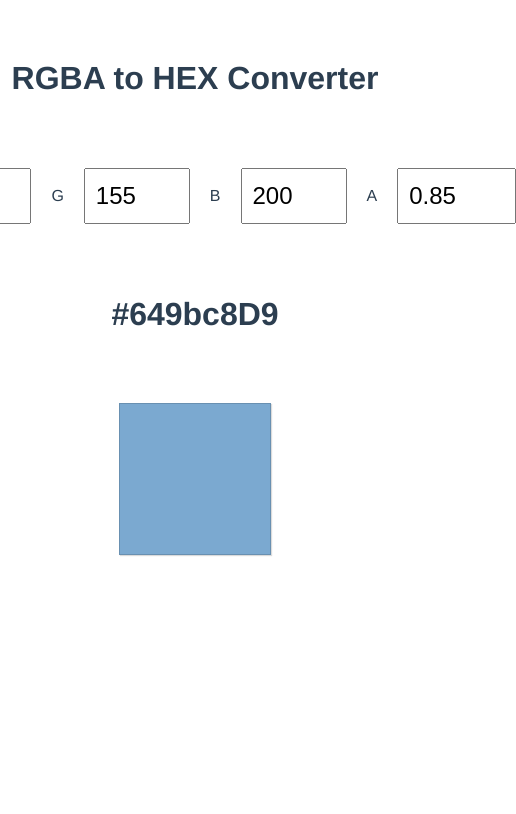
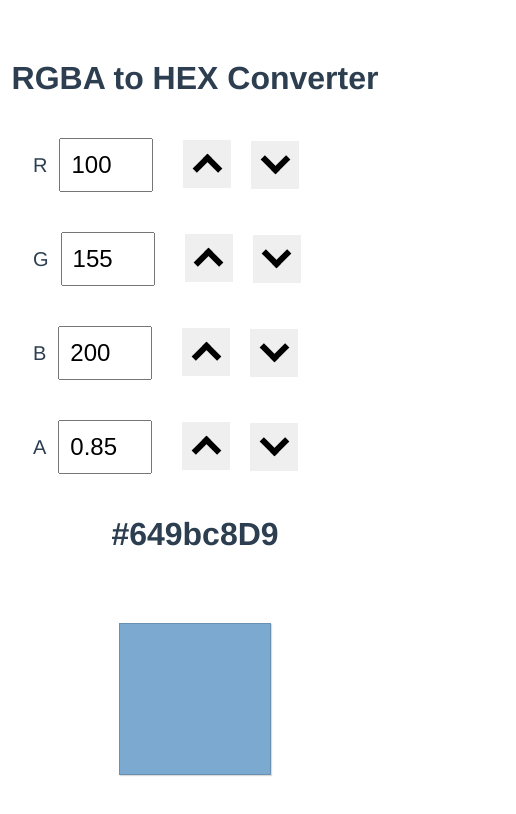
Before and after one commit to Fuad-Isayev/color-converter, a Vue app: page / in a window 390 px wide. Shown: the top 814 px of the page, 516 px wide, since content can reach past the window. Built offline with nearby package versions, Linux system fonts and the light colour scheme.

Commit message:
mobile version fixed

```diff
--- a/src/App.vue
+++ b/src/App.vue
@@ -11,6 +11,14 @@ export default {
   name: 'App',
   components: {
     Home,
+  },
+  mounted() {
+    window.onresize = this.getDimensions;
+  },
+  methods: {
+    getDimensions() {
+      this.$store.state.screenWidth = window.innerWidth;
+    }
   }
 }
 </script>
--- /dev/null
+++ b/src/components/Color-Input.vue
@@ -0,0 +1,201 @@
+<template>
+    <div style="display: flex">
+        <label :for="color">{{ color[0].toUpperCase() }}</label>
+        <input :ref="color" class="color-input" :class="isMobile ? 'mobile' : ''" :value="value"
+            @input="$emit('input', $event.target.value)" type="text" :id="color" min="0" :max="max || 255"
+            :maxlength="maxLength || 3">
+        <div class="increment-buttons" :class="isMobile ? 'mobile' : ''">
+            <div @click="increment()" @mousedown="startIncrement" @touchstart="startIncrement" @mouseup="stopIncrement"
+                @touchend="stopIncrement" @mouseleave="stopIncrement" class="button increment"
+                :class="isMobile ? 'mobile' : ''">
+                <div class="arrow arrow-up" :class="isMobile ? 'mobile' : ''">
+                </div>
+            </div>
+            <div @click="decrement()" @mousedown="startDecrement" @mouseup="stopIncrement" @mouseleave="stopIncrement"
+                class="button decrement" :class="isMobile ? 'mobile' : ''">
+                <div class="arrow arrow-down" :class="isMobile ? 'mobile' : ''">
+                </div>
+            </div>
+        </div>
+    </div>
+</template>
+
+<script>
+export default {
+    name: "Color-Input",
+    props: {
+        color: String,
+        max: String,
+        maxLength: String,
+        value: [Number, String],
+    },
+    data() {
+        return {
+            intervalId: null,
+            timeOutId: null,
+        }
+    },
+    computed: {
+        inputValue() {
+            let value = this.$refs[this.color].value;
+            return value;
+        },
+        isMobile() {
+            return this.$store.getters.isMobile;
+        }
+    },
+    methods: {
+        startIncrement() {
+            this.timeOutId = setTimeout(() => {
+                this.intervalId = setInterval(this.increment, 100);
+            }, 300);
+        },
+        startDecrement() {
+            this.timeOutId = setTimeout(() => {
+                this.intervalId = setInterval(this.decrement, 100);
+            }, 300);
+        },
+        stopIncrement() {
+            clearInterval(this.intervalId);
+            clearTimeout(this.timeOutId);
+        },
+        increment() {
+            let incremention = this.color === 'alpha' ? 0.01 : 1;
+            if (this.value < this.$refs[this.color].max) {
+                let value = +this.value + incremention;
+                value = this.color === 'alpha' ? value.toFixed(2) : value;
+                this.$emit('input', value + '');
+            }
+        },
+        decrement() {
+            let decremention = this.color === 'alpha' ? 0.01 : 1;
+            if (this.value > 0) {
+                let value = +this.value - decremention;
+                value = this.color === 'alpha' ? value.toFixed(2) : value;
+                this.$emit('input', value + '')
+            }
+        }
+    }
+}
+</script>
+
+<style lang="scss">
+.color-input {
+    width: 80px;
+    height: 50px;
+    font-size: 24px;
+    padding: 0 0 0 10px;
+    margin: 50px 0;
+
+    &:hover {
+        &+.increment-buttons {
+            visibility: visible;
+        }
+    }
+
+    &.mobile {
+        margin: 20px 0;
+    }
+}
+
+label {
+    margin: 0 12px 0 25px;
+    font-size: 20px;
+    align-self: center;
+}
+
+.increment-buttons {
+    width: 19px;
+    height: 42px;
+    padding: 0;
+    margin: 0;
+    margin-left: -24px;
+    align-self: center;
+    visibility: hidden;
+    // background: rgba(0, 255, 255, 0.285);
+
+    &:hover {
+        visibility: visible;
+    }
+
+    &.mobile {
+        display: flex;
+        flex-direction: row;
+        align-items: center;
+        width: 150px;
+        height: 50px;
+        margin-left: 20px;
+        visibility: visible;
+    }
+}
+
+.button {
+    background: #00000010;
+    width: 19px;
+    height: 20px;
+    padding: 0;
+    margin: 0;
+    position: relative;
+    cursor: pointer;
+
+    &:hover {
+        background: #00000030;
+    }
+
+    &.increment {
+        margin-bottom: 2px;
+    }
+
+    &.mobile {
+        // background: rgba(255, 192, 203, 0.296);
+        margin-left: 10px;
+        width: 48px;
+        height: 48px;
+
+        &.decrement {
+            margin-left: 20px;
+        }
+    }
+}
+
+.arrow {
+    width: 5px;
+    height: 5px;
+    margin: 0 auto;
+    border: 0 solid black;
+    transform: rotateZ(45deg);
+    position: absolute;
+    left: 5.7px;
+
+    &.arrow-up {
+        border-width: 3px 0 0 3px;
+        top: 7px;
+    }
+
+    &.arrow-down {
+        border-width: 0 3px 3px 0;
+        bottom: 7px;
+    }
+
+    &.mobile {
+        width: 20px;
+        height: 20px;
+        position: static;
+
+        &.arrow-up {
+            margin-top: 18px;
+            height: 15px;
+            width: 15px;
+            border-width: 6px 0 0 6px;
+
+        }
+
+        &.arrow-down {
+            height: 15px;
+            width: 15px;
+            margin-top: 8px;
+            border-width: 0 6px 6px 0;
+        }
+    }
+}
+</style>
--- a/src/main.js
+++ b/src/main.js
@@ -1,8 +1,10 @@
-import Vue from 'vue'
-import App from './App.vue'
+import Vue from 'vue';
+import App from './App.vue';
+import store from './store';
 
 Vue.config.productionTip = false
 
 new Vue({
+  store,
   render: h => h(App),
 }).$mount('#app')
--- /dev/null
+++ b/src/store.js
@@ -0,0 +1,23 @@
+import Vue from 'vue';
+import Vuex from 'vuex';
+
+Vue.use(Vuex);
+
+const options = {
+    state: {
+        screenWidth: window.innerWidth,
+    },
+    getters: {
+        isMobile(state) {
+            return state.screenWidth < 600;
+        },
+    },
+    mutations: {
+
+    },
+    actions: {
+
+    }
+}
+
+export default new Vuex.Store(options);
--- a/src/views/Home.vue
+++ b/src/views/Home.vue
@@ -3,15 +3,11 @@
         <div class="title">
             <h1>RGBA to HEX Converter</h1>
         </div>
-        <div class="color-inputs">
-            <label for="red">R</label>
-            <input class="color-input" v-model="red" type="number" name="red" id="red" min="0" max="255">
-            <label for="green">G</label>
-            <input class="color-input" v-model="green" type="number" name="green" id="green" min="0" max="255">
-            <label for="blue">B</label>
-            <input class="color-input" v-model="blue" type="number" name="blue" id="blue" min="0" max="255">
-            <label for="alpha">A</label>
-            <input class="color-input" v-model="alpha" type="number" name="alpha" id="alpha" step="0.01" min="0" max="1">
+        <div class="color-inputs" :class="isMobile ? 'flex-column' : ''">
+            <ColorInput v-model="red" color="red" />
+            <ColorInput v-model="green" color="green" />
+            <ColorInput v-model="blue" color="blue" />
+            <ColorInput v-model="alpha" color="alpha" max="1" maxLength="4" />
         </div>
         <h1> {{ hexColor(red, blue, green, alpha) }} </h1>
         <div class="box" :style="'background: ' + hexColor(red, blue, green, alpha)">
@@ -20,6 +16,8 @@
 </template>
 
 <script>
+import ColorInput from '@/components/Color-Input';
+
 export default {
     name: "Home",
     data() {
@@ -28,6 +26,14 @@ export default {
             green: 155,
             blue: 200,
             alpha: 0.85
+        }
+    },
+    components: {
+        ColorInput,
+    },
+    computed: {
+        isMobile() {
+            return this.$store.getters.isMobile;
         }
     },
     methods: {
@@ -39,7 +45,7 @@ export default {
             let hex4 = green % 16;
             let hex5 = Math.floor(blue / 16);
             let hex6 = blue % 16;
-            alpha = alpha <= 1 ? alpha * 100 : alpha;
+            alpha = Math.round(alpha * 100);
 
             const mapColors = {
                 0: '0',
@@ -164,15 +170,64 @@ export default {
                 '100': ''
             }
 
-            hex += mapColors[hex1] + mapColors[hex2] + mapColors[hex3] + mapColors[hex4] + mapColors[hex5] + mapColors[hex6] + mapAlpha[alpha]
+            hex += mapColors[hex1] + mapColors[hex2] + mapColors[hex3] + mapColors[hex4] + mapColors[hex5] + mapColors[hex6] + mapAlpha[alpha];
 
-            return hex;
+
+            return hex.includes('undefined') ? 'Invalid input' : hex;
         }
+    },
+    watch: {
+        red(val) {
+            if (val >= 255) {
+                this.red = 255;
+            } else {
+                this.red = document.getElementById('red').value = val.replace(/\D/g, '');
+            }
+        },
+        green(val) {
+            if (val >= 255) {
+                this.green = 255;
+            } else {
+                this.green = document.getElementById('green').value = val.replace(/\D/g, '');
+            }
+        },
+        blue(val) {
+            if (val >= 255) {
+                this.blue = 255;
+            } else {
+                this.blue = document.getElementById('blue').value = val.replace(/\D/g, '');
+            }
+        },
+        alpha(newVal) {
+            if (newVal >= 1) {
+                this.alpha = document.getElementById('alpha').value = '1';
+            } else if (/(?![.\d])\D/g.test(newVal)) {
+                this.alpha = document.getElementById('alpha').value = newVal.replace(/(?![.\d])\D/g, '');
+            } else if (newVal.match(/\./g)) {
+                //Replace the dot if it is not coming after '0'
+                this.alpha = document.getElementById('alpha').value = newVal.replace(/(?<!0)\./g, '');
+                //Replace the dot if it is no the only dot
+                if (newVal.match(/(?<=\..*)\./g)) {
+                    this.alpha = document.getElementById('alpha').value = newVal.replace(/(?<=\..*)\./g, '');
+                }
+            }
+        },
     }
 }
 </script>
 
-<style>
+<style lang="scss">
+.color-inputs {
+    display: flex;
+    align-items: center;
+    justify-content: center;
+
+    &.flex-column {
+        flex-direction: column;
+        align-items: start;
+    }
+}
+
 .box {
     width: 150px;
     height: 150px;
@@ -182,23 +237,4 @@ export default {
     border: 1px solid rgba(0, 0, 0, 0.148);
     box-shadow: 1px 1px 1px rgba(0, 0, 0, 0.142);
 }
-
-.color-input {
-    width: 100px;
-    height: 50px;
-    font-size: 24px;
-    padding-left: 10px;
-    padding-right: 5px;
-    margin: 50px 0;
-}
-
-.color-inputs {
-    display: flex;
-    align-items: center;
-    justify-content: center;
-}
-
-label {
-    margin: 0 20px;
-}
 </style>
```
Also changed, not shown: package.json (+14 -5 lines), 1 other file (tests, documents, lock files or other folders).
